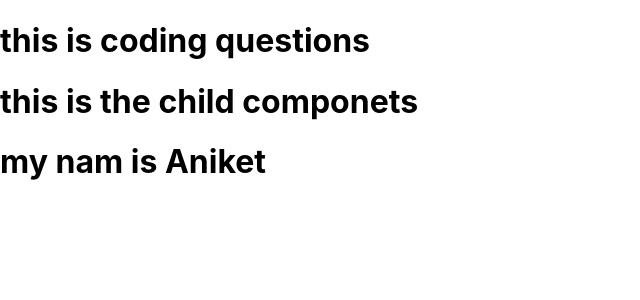
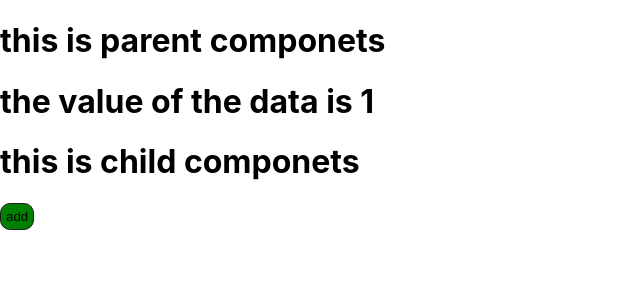
Before and after one commit to aniket2727/React-Interview, a React (Create React App) app in the folder app/: page / in a window 1280 px wide. Shown: the top 300 px of the page, without its empty margins (0-640 px from the left). Built offline with nearby package versions, Linux system fonts and the light colour scheme; no server answers.

Commit message:
add code

```diff
--- a/app/src/App.js
+++ b/app/src/App.js
@@ -186,10 +186,11 @@ import Code25 from "./Code25";
 import Code26 from "./Code26";
 import Code27 from "./Code27";
 import Codingquestions from "./Code28";
+import { ParentComponets } from "./Code29";
 function App() {
   return (
     <div className="">
-      <Codingquestions/>
+      <ParentComponets/>
     </div>
   );
 }
--- /dev/null
+++ b/app/src/Code29.js
@@ -0,0 +1,36 @@
+
+
+// code is written by the aniket kadam
+// git child to parent data transfer
+
+
+import React, { useState } from 'react'
+
+const Childparent=({funt})=>{
+
+    const handledata=()=>{
+         funt()
+    }
+
+    return(
+        <div>
+         <h1>this is child   componets</h1>
+         <button onClick={handledata}>add</button>
+        </div>
+    )
+}
+
+export  const ParentComponets=()=>{
+
+    const[data,setData]=useState(1);
+    const addData=()=>{
+        setData(data+1);
+    }
+    return(
+        <div>
+         <h1>this is parent componets </h1>
+         <h1>the value of the data is {data}</h1>
+         <Childparent funt={addData} />
+        </div>
+    )
+};
```
